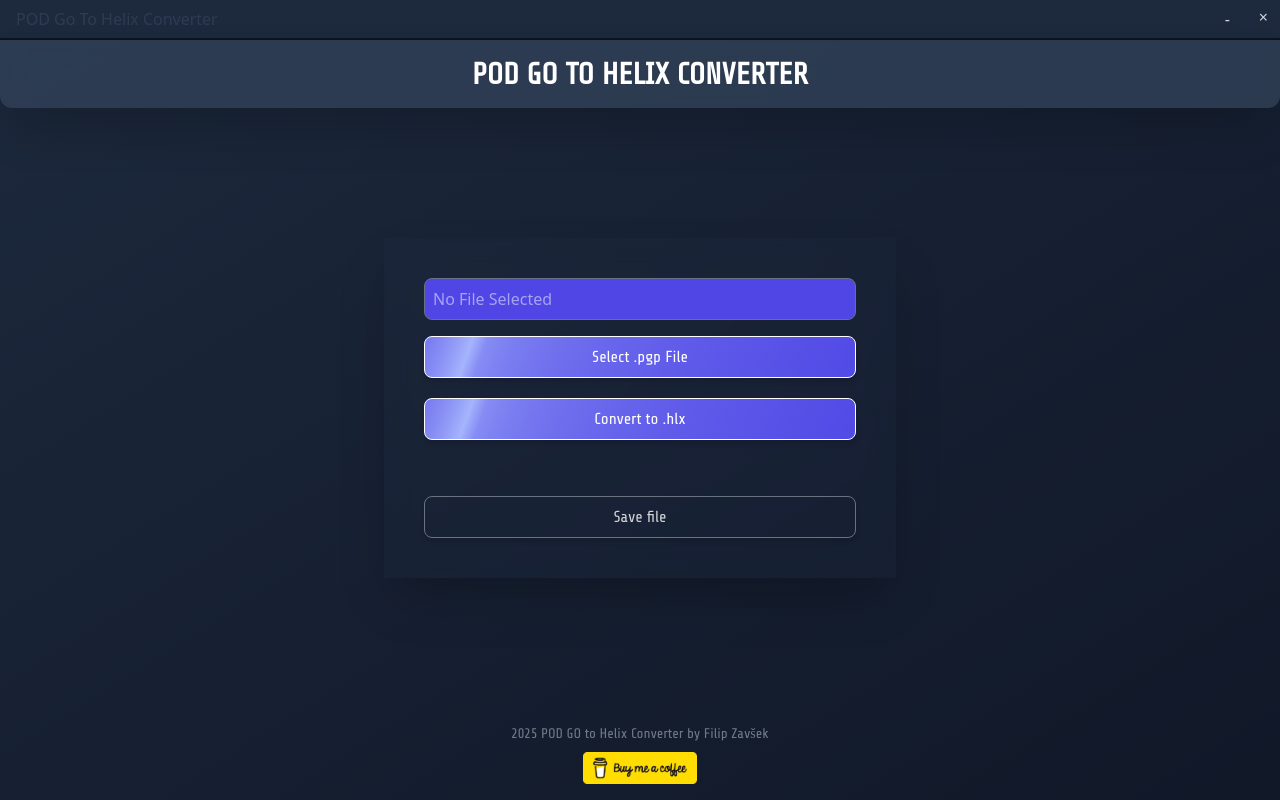
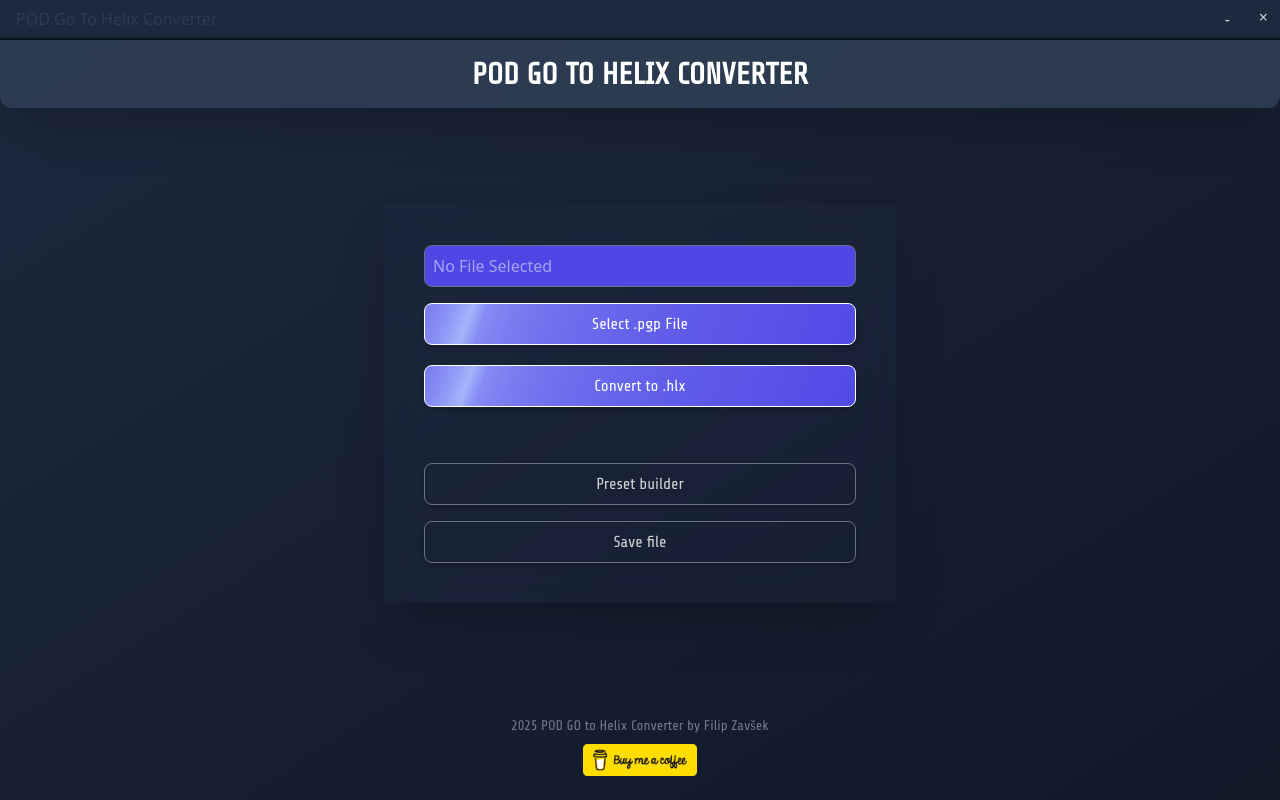
Before and after one commit to Zavsek/POD_GO-Helix_converter, a React (Vite) app in the folder Frontend/: page / in a window 1280 px wide. Built offline with nearby package versions, Linux system fonts and the light colour scheme.

Commit message:
added PresetEditorPage

```diff
--- a/Frontend/src/App.tsx
+++ b/Frontend/src/App.tsx
@@ -3,10 +3,13 @@
 import TitleBar from "./components/TitleBar.jsx";
 import Footer from "./components/Footer.jsx";
 import { Toaster } from "react-hot-toast";
+import { useState } from "react";
+import PresetEditor from "./pages/presetEditor"
 
 function App() {
 
-  const { filePath,  transformedFile, models, onSelectFile, onConvert, onSave } = useFileHandler();
+  const { filePath,  transformedFile, models,showModelBuilder, onShowModelBuilder,  onSelectFile, onConvert, onSave } = useFileHandler();
+
 
   return (
     <div className="flex flex-col min-h-screen bg-gradient-to-br from-slate-800 to-gray-900 text-white">
@@ -15,8 +18,8 @@
       <header className="w-full bg-slate-700/80 backdrop-blur-md py-4 text-center text-3xl font-semibold rounded-b-xl font-primary shadow-2xl">
         POD GO TO HELIX CONVERTER
       </header>
-
-      <main className="flex flex-col items-center justify-center flex-grow text-center px-4">
+    {!showModelBuilder &&
+      <main className="flex flex-col items-center justify-center flex-grow text-center px-4 mb-25">
         <div className="bg-slate-700/10 backdrop-blur-md p-10 shadow-2xl w-full max-w-lg min-h-[300px] flex flex-col justify-center gap-4">
           <input
             type="text"
@@ -25,7 +28,7 @@
             placeholder="No File Selected"
             className="text-white p-2 rounded-lg border bg-[linear-gradient(110deg,#4f46e5,55%,#4f46e5)] border-gray-500 w-full"
           />
-
+          {/* select file button */}
           <button
             onClick={onSelectFile}
             className="animate-bg-shine bg-[linear-gradient(110deg,#4f46e5,45%,#a5b4fc,55%,#4f46e5)] bg-[length:200%_100%] border-[1px] text-white  py-2 px-6 rounded-lg shadow-md font-primary transition-all duration-500 cursor-pointer hover:scale-101"
@@ -33,21 +36,37 @@
             Select .pgp File
           </button>
 
+
+          {/* Convert button */}
           <button
             onClick={() => onConvert(convertToHlxLogic)}
             className="animate-bg-shine bg-[linear-gradient(110deg,#4f46e5,45%,#a5b4fc,55%,#4f46e5)] bg-[length:200%_100%] border-[1px] text-white font-primary py-2 px-6 rounded-lg shadow-md transition-all mt-1 duration-500 cursor-pointer hover:scale-101"
           >
             Convert to .hlx
           </button>
+        {/* Show preset builder button */}
+        <button
+        onClick={transformedFile ? onShowModelBuilder : undefined}
+        className={transformedFile? "animate-bg-shine bg-[linear-gradient(110deg,#F0184A,45%,#F0657A,55%,#F0184A)] bg-[length:200%_100%] bg  border-[1px] text-white font-primary py-2 px-6 rounded-lg shadow-md transition-all duration-500 cursor-pointer, mt-10 hover:scale-101"
+              : "border bg-[linear-gradient(110deg,#4f46e5,55%,#4f46e5)]/60 border-gray-500 w-full text-white/80 font-primary py-2 px-6 rounded-lg shadow-md transition-all cursor-pointer, mt-10 "}>
+                Preset builder
+        </button>
+          {/* save button */}
           <button
             onClick={transformedFile ? onSave : undefined}
-            className={transformedFile? "animate-bg-shine bg-[linear-gradient(110deg,#4f46e5,45%,#a5b4fc,55%,#4f46e5)] bg-[length:200%_100%] border-[1px] text-white font-pirmary py-2 px-6 rounded-lg shadow-md transition-all duration-500 cursor-pointer, mt-10 hover:scale-101"
-              : "border bg-[linear-gradient(110deg,#4f46e5,55%,#4f46e5)]/60 border-gray-500 w-full text-white/80 font-primary py-2 px-6 rounded-lg shadow-md transition-all cursor-pointer, mt-10 "}
+            className={transformedFile ?
+    "animate-bg-shine bg-[linear-gradient(110deg,#4f46e5,45%,#a5b4fc,55%,#4f46e5)] bg-[length:200%_100%] border-[1px] text-white font-primary py-2 px-6 rounded-lg shadow-md transition-all duration-500 cursor-pointer  hover:scale-101"
+    :
+    "border bg-[linear-gradient(110deg,#4f46e5,55%,#4f46e5)]/60 border-gray-500 w-full text-white/80 font-primary py-2 px-6 rounded-lg shadow-md transition-all cursor-pointer  "}
           >
             Save file
           </button>
         </div>
       </main>
+    }
+    {showModelBuilder &&
+      <PresetEditor/>
+    }
 
       <Footer />
       <Toaster />
--- a/Frontend/src/components/Footer.jsx
+++ b/Frontend/src/components/Footer.jsx
@@ -12,7 +12,7 @@
 
 const Footer = () => {
   return (
-    <footer className="text-center py-4 text-sm font-primary text-gray-400/70">
+    <footer className="text-center absolute bottom-2 w-full py-4 text-sm font-primary text-gray-400/70 ">
         {new Date().getFullYear()} POD GO to Helix Converter by Filip Zavšek
         <div
           className="mt-2 cursor-pointer"
--- a/Frontend/src/hooks/useFileHandler.ts
+++ b/Frontend/src/hooks/useFileHandler.ts
@@ -2,21 +2,33 @@
 import { handleSelectFile, handleConvert, handleSaveFile } from '../utils/fileUtils';
 import { PodGo } from '../interfaces/PodGoData';
 import { DspBlock } from '../interfaces/DspBlock';
+import { mainWindowResize, modelWindowResize } from '../lib/tauriWindow';
 
 export const useFileHandler = () => {
   const [filePath, setFilePath] = useState<string | null>(null);
   const [fileContent, setFileContent] = useState<string | null>(null);
   const [transformedFile, setTransformedFile]= useState<PodGo | null>(null);
   const [models, setModels] = useState<{ block: DspBlock, dsp: 'dsp0' | 'dsp1' }[] | null>(null);
+    const[showModelBuilder, setShowModelBuilder] = useState<boolean>( false)
 
 
 
-  const onSelectFile = () => {
+  const onSelectFile = async () => {
     setTransformedFile(null);
     setModels(null);
     handleSelectFile(setFilePath, setFileContent);
   };
 
+  const onShowModelBuilder = () =>{
+    if(showModelBuilder){
+      setShowModelBuilder(false);
+      mainWindowResize();
+    }
+    else{
+      setShowModelBuilder(true);
+      modelWindowResize();
+    }
+  }
 
   const onConvert = (convertToHlxLogic: (data: any) => any) => {
     handleConvert(filePath, fileContent, convertToHlxLogic, setTransformedFile, setModels);
@@ -31,6 +43,8 @@
     fileContent,
     transformedFile,
     models,
+    showModelBuilder,
+    onShowModelBuilder,
     onSelectFile,
     onConvert,
     onSave
--- a/Frontend/src/lib/tauriWindow.ts
+++ b/Frontend/src/lib/tauriWindow.ts
@@ -1,4 +1,5 @@
 import { invoke } from '@tauri-apps/api/core'
+import { getCurrentWindow, LogicalSize } from '@tauri-apps/api/window'
 
 export function minimize() {
   invoke('minimize_window')
@@ -7,3 +8,13 @@
 export function close() {
   invoke('close_window')
 }
+
+export const mainWindowResize= async() =>{
+  const window = getCurrentWindow();
+  await window.setSize(new LogicalSize(500, 650))
+}
+
+export const modelWindowResize= async() =>{
+  const window = getCurrentWindow();
+  await window.setSize(new LogicalSize(1000, 500))
+}
--- /dev/null
+++ b/Frontend/src/pages/presetEditor.tsx
@@ -0,0 +1,12 @@
+import React from 'react'
+import { useFileHandler } from '../hooks/dist/useFileHandler';
+const PresetEditor = ()=> {
+    const {transformedFile,onShowModelBuilder,  } = useFileHandler();
+  return (
+    <div>
+      <button onClick={onShowModelBuilder}>back </button>
+      </div>
+  );
+}
+
+export default PresetEditor
```
Also changed, not shown: 1 other file (tests, documents, lock files or other folders).
